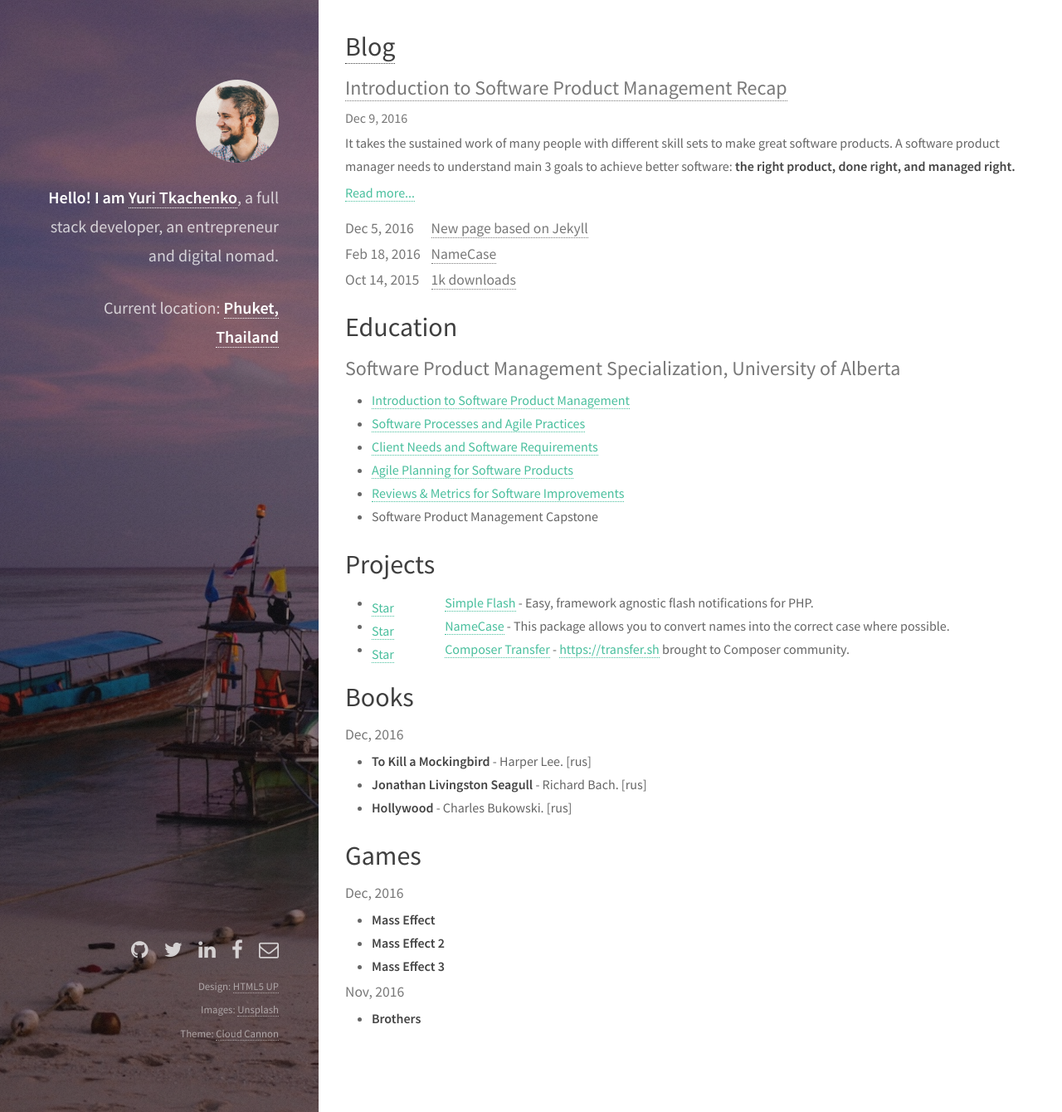
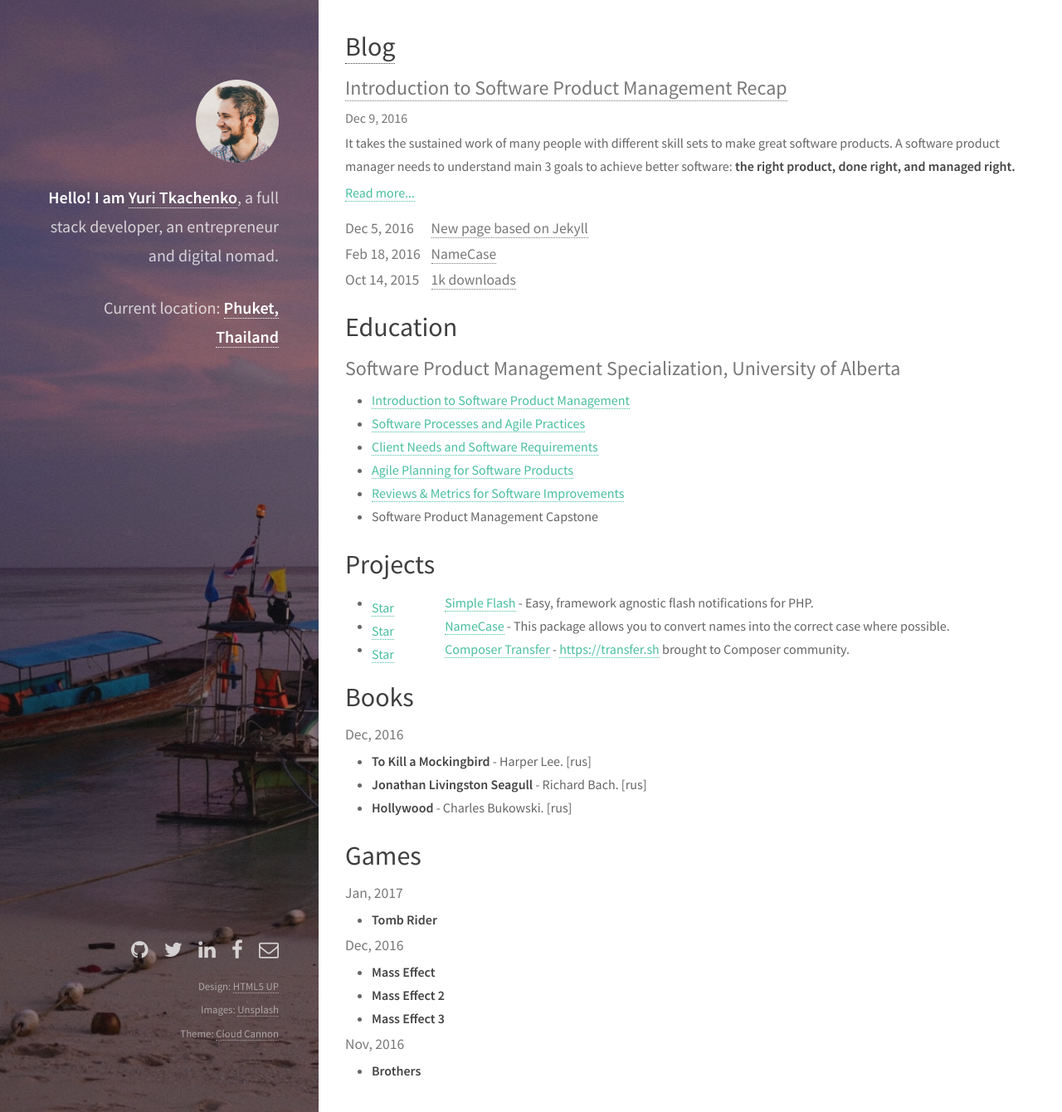
Before and after one commit to tamtamchik/tamtamchik.github.io, a Jekyll site: the page built from index.html, in a window 1280 px wide and 1340 px high. Shown: the whole window at 83% size. Built offline with Jekyll 4.4.1, drawn with Linux system fonts in a browser that asks for light colours.

Commit message:
added new game

```diff
--- a/index.html
+++ b/index.html
@@ -123,6 +123,17 @@
       </header>
 
       <div class="row">
+
+          <article class="12u 12u(small)">
+
+            <h4 class="date">{{ '2017-01-01' | date: "%b, %Y" }}</h4>
+
+            <ul>
+              <li><strong>Tomb Rider</strong></li>
+            </ul>
+
+          </article>
+
           <article class="12u 12u(small)">
 
             <h4 class="date">{{ '2016-12-01' | date: "%b, %Y" }}</h4>
```
